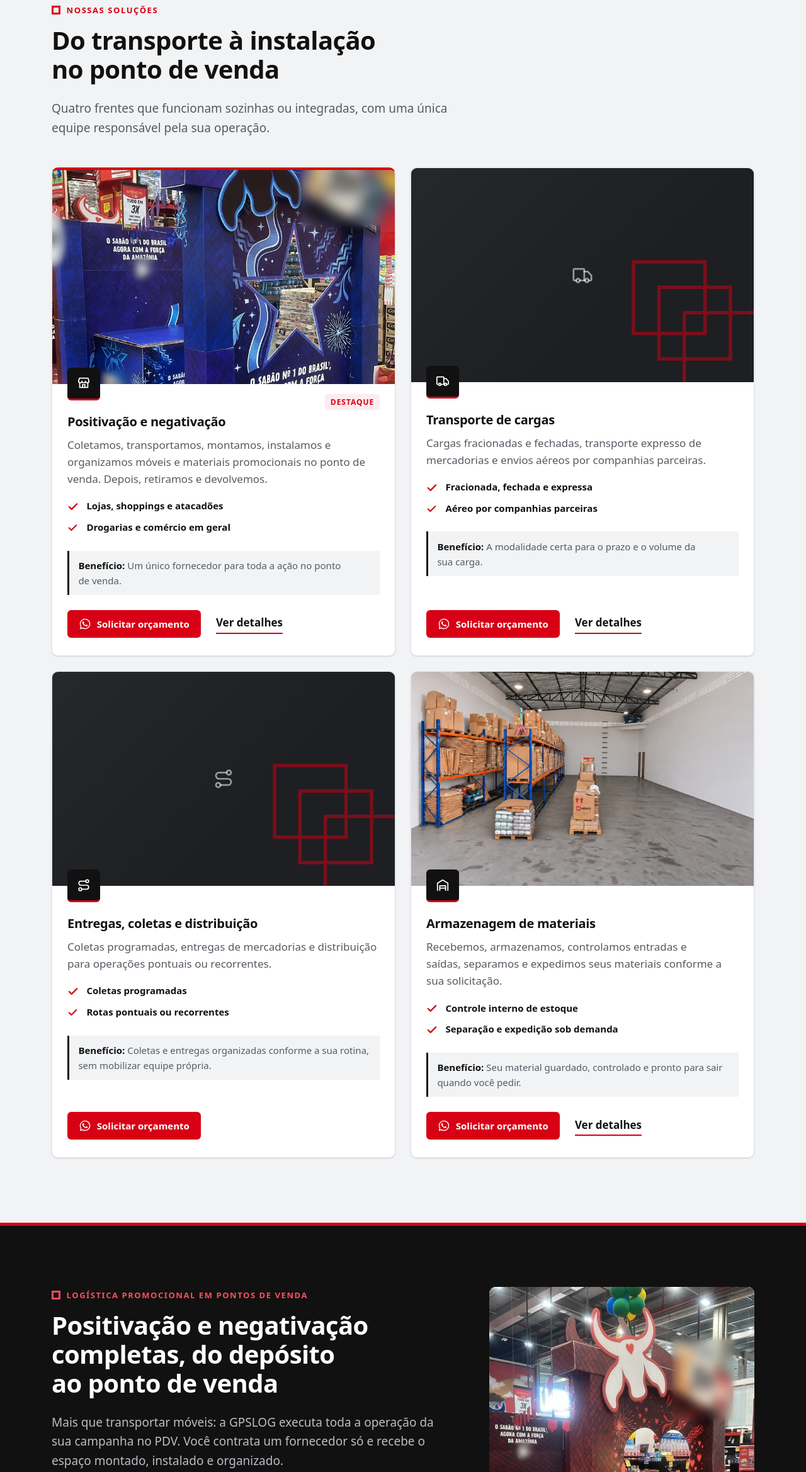
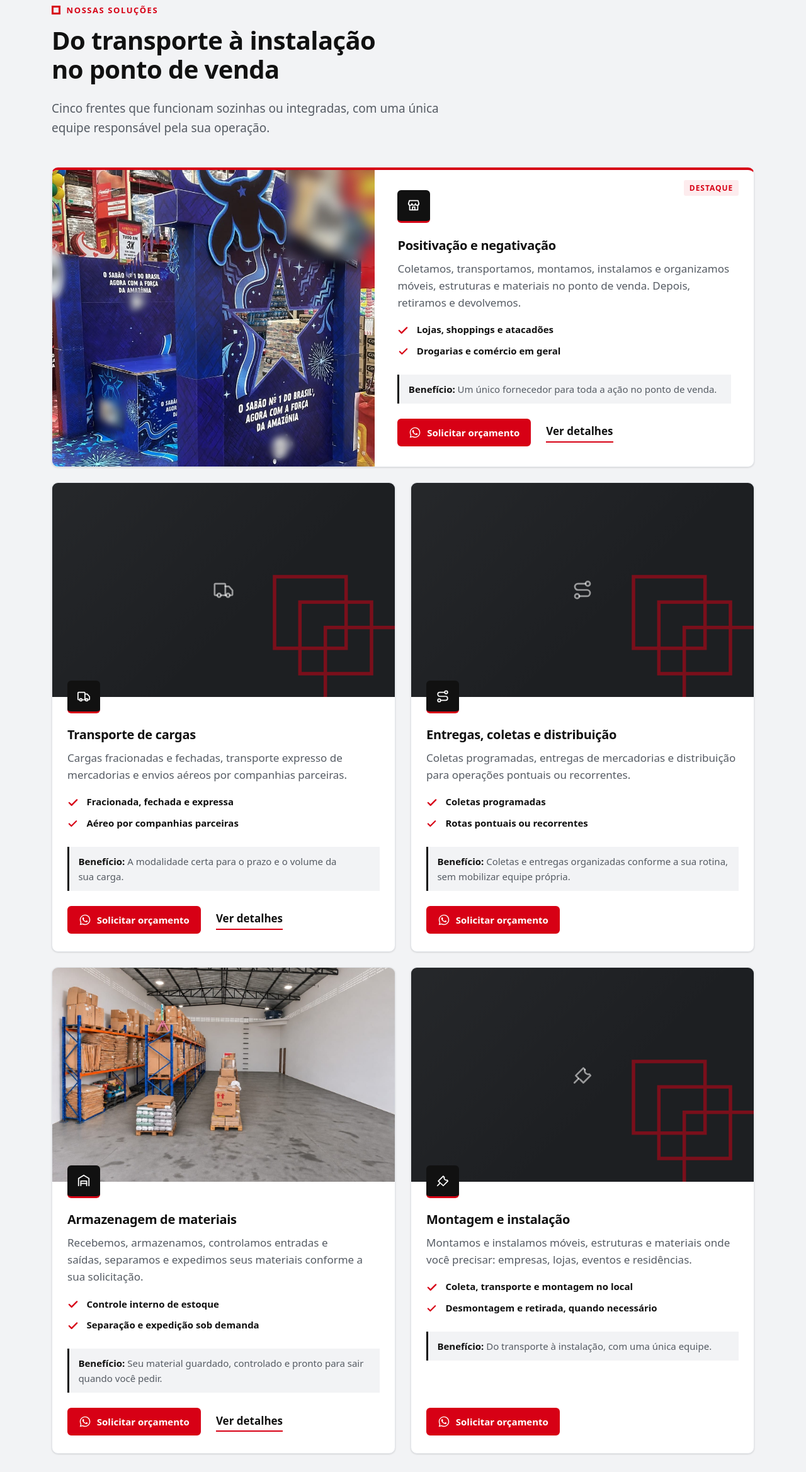
Before and after one commit to thaynarafucapi-eng/Landing-page-gps-log, an Astro site: page / in a window 1280 px wide. Shown: the part 916-3254 px from the top of the page at 63% size. Built offline with nearby package versions, Linux system fonts and the light colour scheme; Astro itself is replaced by a stand-in of ours; no server answers.

Commit message:
Adiciona serviço de montagem e instalação em qualquer local
- Novo card 'Montagem e instalação' com orçamento pelo WhatsApp
- Card de positivação em destaque ocupa a largura toda (desktop)
- Positivação deixa de se limitar a materiais promocionais
- Textos de Sobre, diferenciais e descrição de SEO atualizados

Co-Authored-By: Claude Opus 5.5 <noreply@anthropic.com>
Claude-Session: https://claude.ai/code/session_01DPvtxHWuojsqGehwsyoJ7q

```diff
--- a/src/components/About.astro
+++ b/src/components/About.astro
@@ -26,7 +26,7 @@ const facts = [
       <h2 id="sobre-title">{company.slogan}</h2>
       <p class="lead">
         Desde {company.foundingYear}, a GPSLOG atende empresas e pessoas em Manaus com transporte de cargas, entregas,
-        armazenagem e execução de operações promocionais em pontos de venda.
+        armazenagem, montagem e instalação de estruturas e materiais, inclusive em pontos de venda.
       </p>
       <p>
         Combinamos estrutura de armazenagem, frota própria e veículos parceiros para organizar cada operação
--- a/src/components/Diferenciais.astro
+++ b/src/components/Diferenciais.astro
@@ -31,7 +31,7 @@ const items = [
   {
     icon: 'layers',
     title: 'Soluções integradas',
-    text: 'Transporte, armazenagem, distribuição e positivação com um único fornecedor.',
+    text: 'Transporte, armazenagem, distribuição, montagem e positivação com um único fornecedor.',
   },
 ] as const;
 ---
--- a/src/components/Photo.astro
+++ b/src/components/Photo.astro
@@ -19,7 +19,7 @@ interface Props {
   priority?: boolean;
   position?: string;
   placeholderLabel?: string;
-  placeholderIcon?: 'camera' | 'truck' | 'users' | 'store' | 'route';
+  placeholderIcon?: 'camera' | 'truck' | 'users' | 'store' | 'route' | 'tools';
   class?: string;
 }
 
--- a/src/components/Positivacao.astro
+++ b/src/components/Positivacao.astro
@@ -5,7 +5,7 @@ import Icon from './Icon.astro';
 import { photos } from '../config/photos';
 
 const steps = [
-  { icon: 'inbox', title: 'Coleta', text: 'Retiramos móveis e materiais promocionais no local indicado.' },
+  { icon: 'inbox', title: 'Coleta', text: 'Retiramos móveis, estruturas e materiais no local indicado.' },
   { icon: 'truck', title: 'Transporte', text: 'Levamos tudo até o estabelecimento com o cuidado que o material exige.' },
   { icon: 'tools', title: 'Montagem', text: 'Nossa equipe monta as estruturas e os móveis no ponto de venda.' },
   { icon: 'layout', title: 'Instalação', text: 'Posicionamos e fixamos os materiais conforme o projeto da campanha.' },
@@ -23,15 +23,16 @@ const venues = ['Lojas', 'Shopping centers', 'Atacadões', 'Drogarias', 'Outros
         <p class="eyebrow">Logística promocional em pontos de venda</p>
         <h2 id="posit-title">Positivação e negativação completas, do depósito ao ponto de venda</h2>
         <p class="lead">
-          Mais que transportar móveis: a GPSLOG executa toda a operação da sua campanha no PDV. Você contrata um
-          fornecedor só e recebe o espaço montado, instalado e organizado.
+          Mais que transportar: a GPSLOG coleta, monta, instala e organiza o que for preciso no ponto de venda, de
+          estruturas promocionais a móveis e outros materiais. Você contrata um fornecedor só e recebe o espaço montado,
+          instalado e organizado.
         </p>
 
         <div class="posit__cols">
           <div class="posit__col">
             <h3>Positivação</h3>
             <ul class="checklist">
-              <li>Coleta dos móveis e materiais promocionais</li>
+              <li>Coleta de móveis, estruturas e materiais</li>
               <li>Transporte até o estabelecimento</li>
               <li>Montagem e instalação</li>
               <li>Organização dos materiais dentro da loja</li>
--- a/src/components/Solutions.astro
+++ b/src/components/Solutions.astro
@@ -17,7 +17,7 @@ type Card = {
   benefit: string;
   items: string[];
   photo: (typeof photos)[keyof typeof photos];
-  icon: 'store' | 'truck' | 'route' | 'warehouse';
+  icon: 'store' | 'truck' | 'route' | 'warehouse' | 'tools';
   detailsHref?: string;
   featured?: boolean;
 };
@@ -27,7 +27,7 @@ const cards: Card[] = [
     id: 'positivacao',
     title: 'Positivação e negativação',
     description:
-      'Coletamos, transportamos, montamos, instalamos e organizamos móveis e materiais promocionais no ponto de venda. Depois, retiramos e devolvemos.',
+      'Coletamos, transportamos, montamos, instalamos e organizamos móveis, estruturas e materiais no ponto de venda. Depois, retiramos e devolvemos.',
     benefit: 'Um único fornecedor para toda a ação no ponto de venda.',
     items: ['Lojas, shoppings e atacadões', 'Drogarias e comércio em geral'],
     photo: photos.positivacao,
@@ -67,6 +67,16 @@ const cards: Card[] = [
     icon: 'warehouse',
     detailsHref: '#armazenagem',
   },
+  {
+    id: 'montagem',
+    title: 'Montagem e instalação',
+    description:
+      'Montamos e instalamos móveis, estruturas e materiais onde você precisar: empresas, lojas, eventos e residências.',
+    benefit: 'Do transporte à instalação, com uma única equipe.',
+    items: ['Coleta, transporte e montagem no local', 'Desmontagem e retirada, quando necessário'],
+    photo: photos.montagem,
+    icon: 'tools',
+  },
 ];
 ---
 
@@ -76,7 +86,7 @@ const cards: Card[] = [
       <p class="eyebrow">Nossas soluções</p>
       <h2 id="solucoes-title">Do transporte à instalação no ponto de venda</h2>
       <p class="lead">
-        Quatro frentes que funcionam sozinhas ou integradas, com uma única equipe responsável pela sua operação.
+        Cinco frentes que funcionam sozinhas ou integradas, com uma única equipe responsável pela sua operação.
       </p>
     </div>
 
@@ -87,7 +97,7 @@ const cards: Card[] = [
             <Photo
               src={c.photo.src}
               alt={c.photo.alt}
-              sizes="(max-width: 700px) 100vw, (max-width: 1100px) 50vw, 380px"
+              sizes={c.featured ? '(max-width: 760px) 100vw, 540px' : '(max-width: 760px) 100vw, (max-width: 1100px) 50vw, 560px'}
               widths={[400, 640, 900]}
               ratio="16 / 10"
               position={c.id === 'positivacao' ? 'center 40%' : 'center'}
@@ -146,6 +156,30 @@ const cards: Card[] = [
   }
   .card :global(.card__media) {
     border-radius: 0;
+  }
+  @media (min-width: 761px) {
+    .card--featured {
+      grid-column: 1 / -1;
+      flex-direction: row;
+    }
+    .card--featured :global(.card__media) {
+      flex: 0 0 46%;
+      aspect-ratio: auto !important;
+      min-height: 340px;
+    }
+    .card--featured :global(.card__media img) {
+      position: absolute;
+      inset: 0;
+    }
+    .card--featured .card__body {
+      padding: 2rem 2.25rem;
+    }
+    .card--featured .card__icon {
+      position: static;
+    }
+    .card--featured h3 {
+      margin-top: 1rem;
+    }
   }
   .card__body {
     position: relative;
--- a/src/config/photos.ts
+++ b/src/config/photos.ts
@@ -50,6 +50,11 @@ export const photos = {
     alt: 'Estrutura promocional temática montada e instalada pela GPSLOG em ponto de venda de atacado',
     pending: 'positivação em PDV (destaque)',
   },
+  montagem: {
+    src: undefined,
+    alt: 'Equipe da GPSLOG montando e instalando estruturas no local do cliente',
+    pending: 'montagem e instalação',
+  },
   veiculos: {
     src: undefined,
     alt: 'Frota da GPSLOG',
--- a/src/config/site.ts
+++ b/src/config/site.ts
@@ -82,6 +82,7 @@ export const services = [
   { id: 'entregas', label: 'Entregas, coletas e distribuição' },
   { id: 'armazenagem', label: 'Armazenagem de materiais' },
   { id: 'positivacao', label: 'Positivação e negativação' },
+  { id: 'montagem', label: 'Montagem e instalação' },
   { id: 'outro', label: 'Outro / não sei ainda' },
 ] as const;
 
--- a/src/pages/index.astro
+++ b/src/pages/index.astro
@@ -16,7 +16,7 @@ import WhatsAppFloat from '../components/WhatsAppFloat.astro';
 import { company } from '../config/site';
 
 const title = 'GPSLOG | Transporte e Logística em Manaus, Interior do AM e Roraima';
-const description = `Transporte de cargas, entregas, armazenagem de materiais e positivação em PDV. ${company.yearsInMarket} anos de experiência em Manaus. Solicite seu orçamento pelo WhatsApp.`;
+const description = `Transporte de cargas, entregas, armazenagem, montagem e instalação e positivação em PDV. ${company.yearsInMarket} anos de experiência em Manaus. Solicite seu orçamento pelo WhatsApp.`;
 ---
 
 <Base title={title} description={description}>
```
